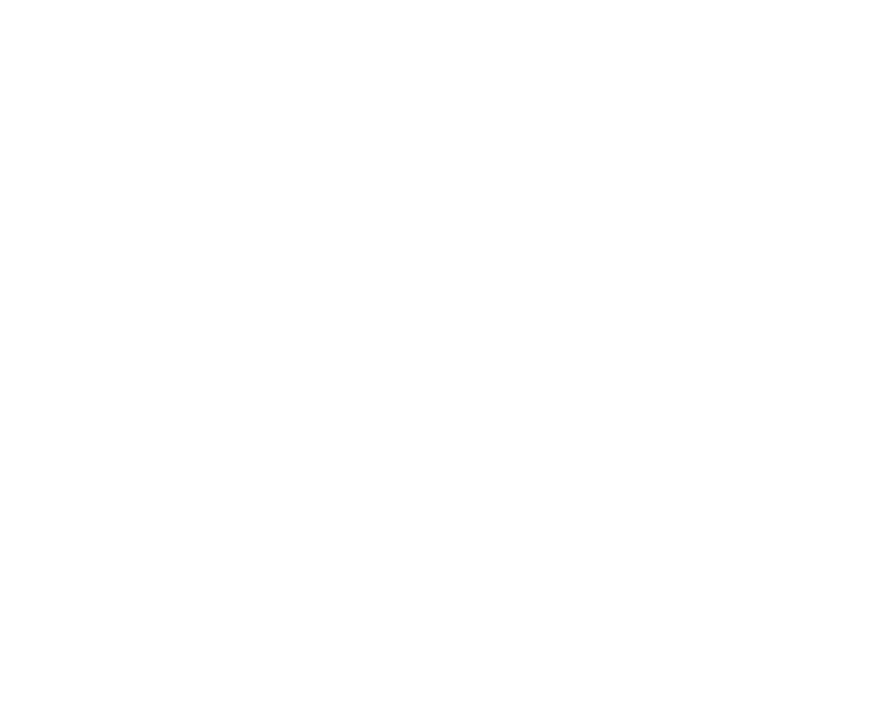
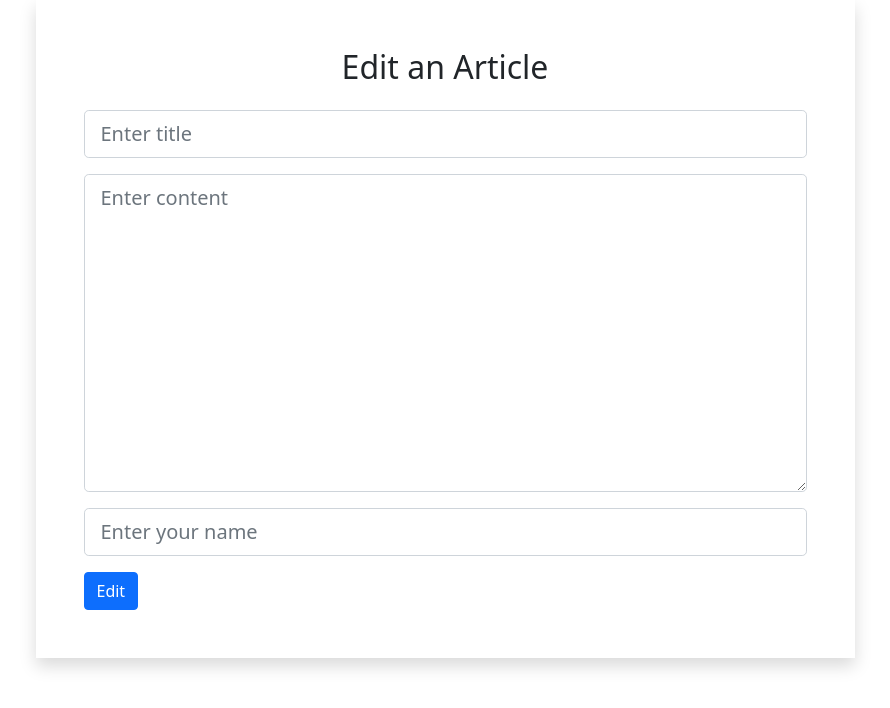
Before and after one commit to 0brain/articles, a React (Create React App) app in the folder news-ui/: page /articles/edit_article/1 in a window 1280 px wide. Shown: the top 708 px of the page, without its empty margins (195-1085 px from the left). Built offline with nearby package versions, Linux system fonts and the light colour scheme; no server answers.

Commit message:
Added a form to edit article.

```diff
--- a/news-ui/src/App.js
+++ b/news-ui/src/App.js
@@ -3,7 +3,8 @@ import {BrowserRouter as Router, Route, Switch} from "react-router-dom";
 import './App.css';
 import 'bootstrap/dist/css/bootstrap.min.css';
 import Article from "./components/Articles";
-import PostForm from './components/AddArticle';
+import AddForm from './components/AddArticle';
+import EditForm from './components/EditArticle';
 import ArticleDetails from "./components/ArticleDetails";
 
 function App() {
@@ -12,7 +13,8 @@ function App() {
         <Router>
           <Switch>
             <Route exact path="/" component={Article}/>
-            <Route exact path="/articles/" component={PostForm}/>
+            <Route exact path="/articles/add_article" component={AddForm}/>
+            <Route exact path="/articles/edit_article/:id" component={EditForm}/>
             <Route exact path="/articles/:articleId" component={ArticleDetails}/>
           </Switch>
         </Router>
--- /dev/null
+++ b/news-ui/src/components/EditArticle.js
@@ -0,0 +1,125 @@
+import React, { Component } from 'react'
+import axios from 'axios'
+import {Link} from "react-router-dom";
+
+
+class EditForm extends Component{
+  constructor(props){
+    super(props);
+    this.state = {
+      id:'',
+      title:'',
+      content:'',
+      author_name:''
+    }
+
+    this.handleInputChange = this.handleInputChange.bind(this);
+  }
+
+  componentWillMount(){
+    this.getArticleDetails();
+  }
+
+  getArticleDetails(){
+    let articleId = this.props.match.params.id;
+    axios.get(`http://localhost:8086/articles/${articleId}/`)
+    .then(response => {
+      this.setState({
+        id: response.data.id,
+        title: response.data.title,
+        content: response.data.content,
+        author_name: response.data.author_name
+      }, () => {
+        console.log(this.state);
+      });
+    })
+    .catch(err => console.log(err));
+    }
+
+  editArticle(newArticle){
+    axios.request({
+      method:'put',
+      url:`http://localhost:8086/articles/${this.state.id}/`,
+      data: newArticle
+    }).then(response => {
+      this.props.history.push('/');
+    }).catch(err => console.log(err));
+  }
+
+  onSubmit(e){
+    const newArticle = {
+      title: this.refs.title.value,
+      content: this.refs.content.value,
+      author_name: this.refs.author_name.value
+    }
+    this.editArticle(newArticle);
+    e.preventDefault();
+  }
+
+  handleInputChange(e){
+    const target = e.target;
+    const value = target.value;
+    const name = target.name;
+
+    this.setState({
+      [name]: value
+    });
+  }
+	render() {
+
+    return (
+    <div className="container">
+
+            <div className="container">
+      <div className="w-75 mx-auto shadow p-5">
+        <h2 className="text-center mb-4">Edit an Article</h2>
+
+
+
+        <form onSubmit={this.onSubmit.bind(this)}>
+          <div className="form-group">
+            <input
+              type="text"
+              className="form-control form-control-lg"
+              placeholder="Enter title"
+              name="title"
+              ref="title"
+              value={this.state.title}
+              onChange={this.handleInputChange}
+            />
+          </div>
+
+          <div className="form-group">
+            <textarea
+              className="mt-3 form-control form-control-lg"
+              rows="10"
+              placeholder="Enter content"
+              name="content"
+              ref="content"
+              value={this.state.content}
+              onChange={this.handleInputChange}
+            />
+          </div>
+          <div className="form-group">
+            <input
+              type="text"
+              className="mt-3 form-control form-control-lg"
+              placeholder="Enter your name"
+              name="author_name"
+              ref="author_name"
+              value={this.state.author_name}
+              onChange={this.handleInputChange}
+            />
+          </div>
+
+          <button className="mt-3 btn btn-primary btn-block" type="submit" value="Save">Edit</button>
+        </form>
+      </div>
+    </div>
+
+    </div>
+    )
+}
+}
+
+export default EditForm
```
